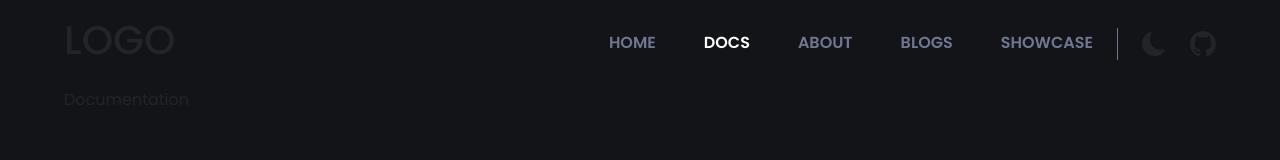
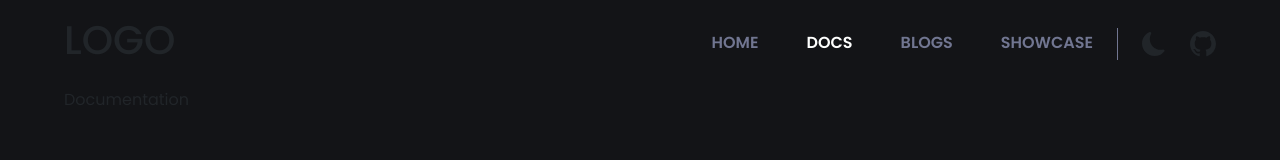
Before and after one commit to lugh-tuatha/FusionUI, a React (Vite) app: page /docs in a window 1280 px wide. Shown: the top 160 px of the page. Built offline with nearby package versions, Linux system fonts and the light colour scheme.

Commit message:
fix bug & remove About section

```diff
--- a/src/components/header/header.css
+++ b/src/components/header/header.css
@@ -33,6 +33,7 @@ nav .line {
   height: 100%;
   background-color: var(--bg-dark);
   display: none;
+  z-index: 1;
 }
 
 .nav-menu.active {
--- a/src/components/header/index.jsx
+++ b/src/components/header/index.jsx
@@ -21,7 +21,6 @@ function Header() {
           <ul className='d-md-flex my-auto gap-5 me-4'>
             <li><NavLink to="/">HOME</NavLink></li>
             <li><NavLink to="/docs">DOCS</NavLink></li>
-            <li><NavLink to="/about">ABOUT</NavLink></li>
             <li><NavLink to="/blogs">BLOGS</NavLink></li>
             <li><NavLink to="/showcase">SHOWCASE</NavLink></li>
           </ul>
--- a/src/components/searchbar/searchbar.css
+++ b/src/components/searchbar/searchbar.css
@@ -8,7 +8,7 @@ input{
 input{
   background-color: transparent;
   position: absolute;
-  z-index: -1;
+  z-index: 0;
   height: 2.5rem;
   padding-left: 2rem;
 }
--- a/src/main.jsx
+++ b/src/main.jsx
@@ -3,7 +3,6 @@ import ReactDOM from 'react-dom/client'
 import App from './App'
 import './index.css'
 
-import About from './pages/About'
 import Documentation from './pages/Docs'
 import Blogs from './pages/Blogs'
 import Showcase from './pages/Showcase'
@@ -28,10 +27,6 @@ const router = createBrowserRouter([
     element: <Components />,
   },
   {
-    path: "/about",
-    element: <About />,
-  },
-  {
     path: "/blogs",
     element: <Blogs />,
   },
--- a/src/pages/About.jsx
+++ /dev/null
@@ -1,14 +0,0 @@
-import React from 'react'
-
-import Header from '../components/header'
-
-function About() {
-  return (
-    <div>
-      <Header />
-      About
-    </div>
-  )
-}
-
-export default About
```
